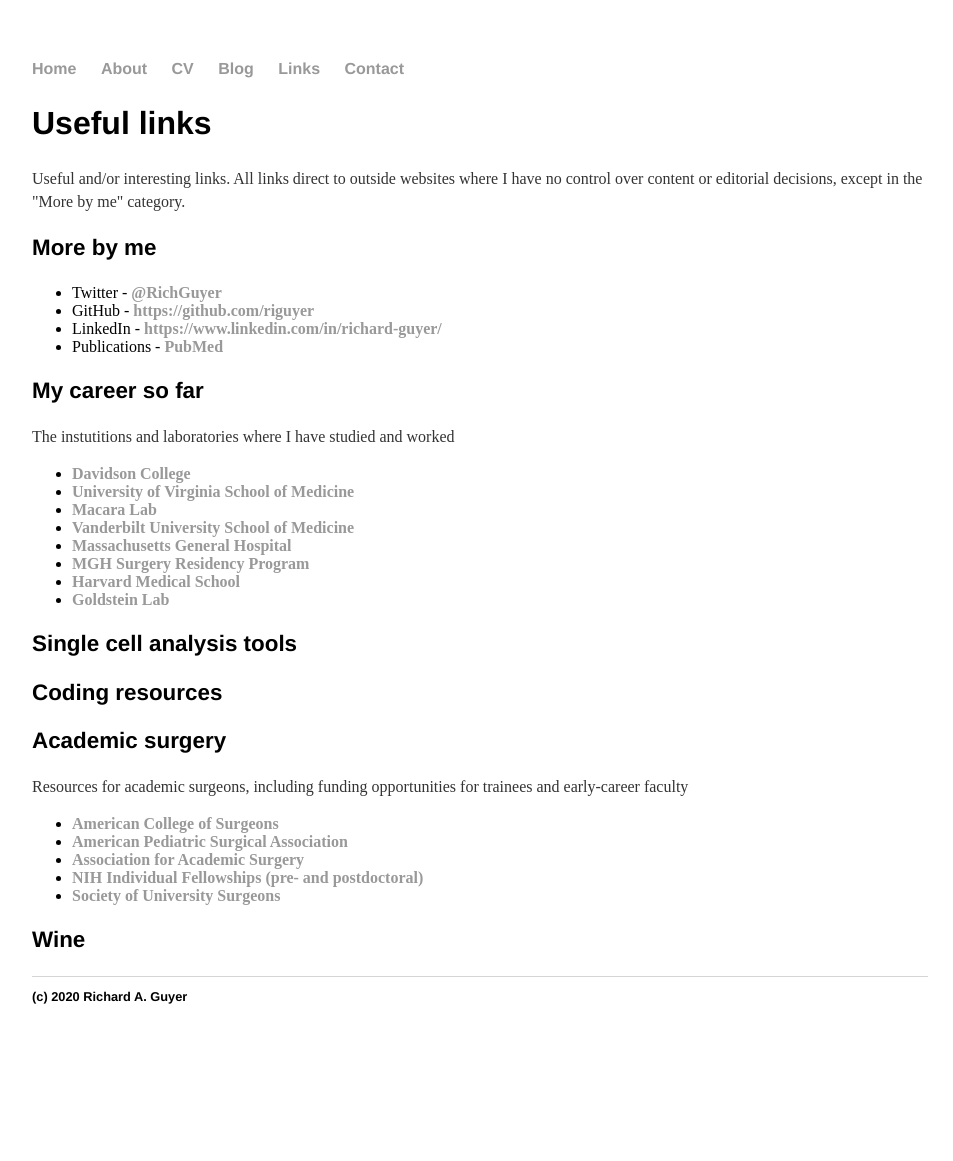
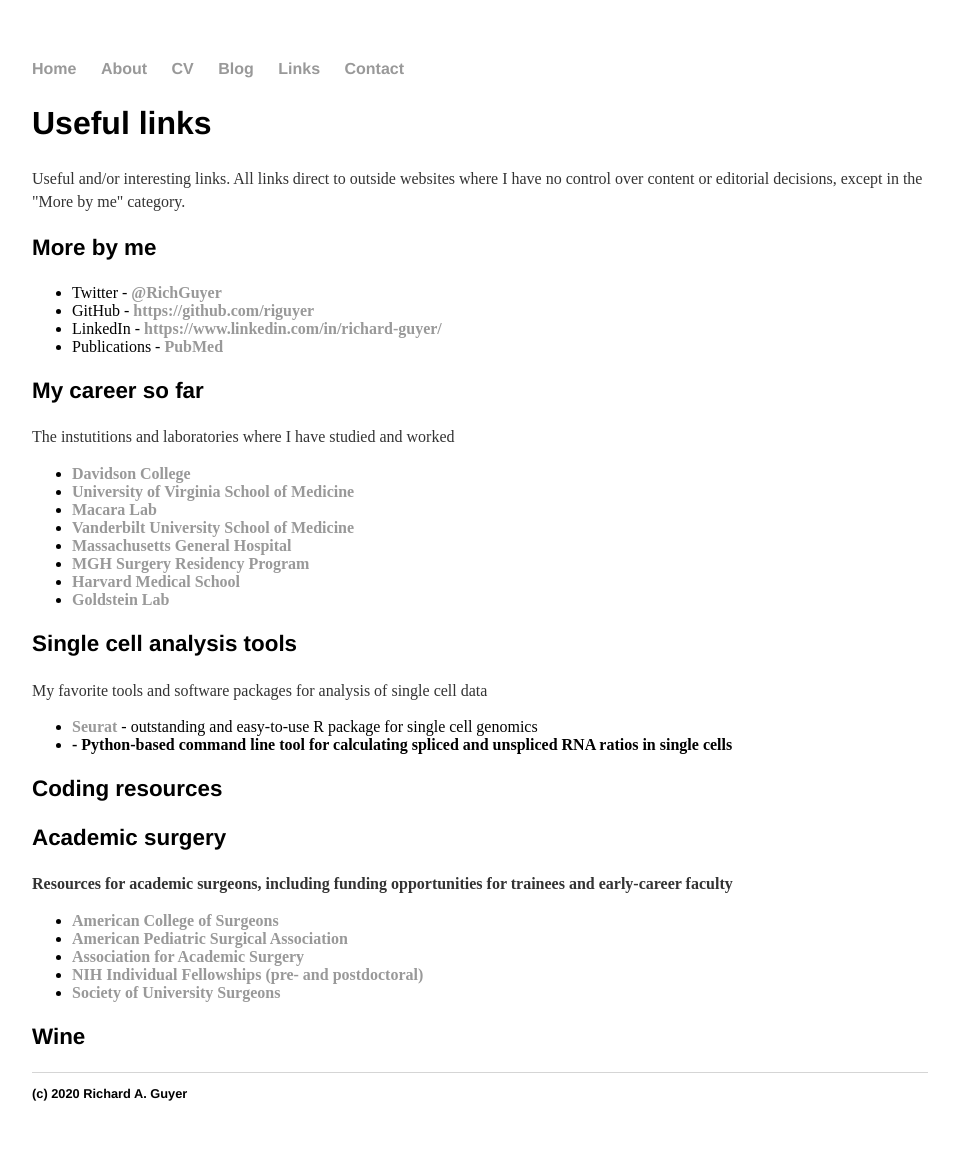
Before and after one commit to riguyer/riguyer.github.io, a Jekyll site: the page built from links.html, in a window 1280 px wide. Shown: the whole page, without its empty margins (160-1113 px from the left). Built offline with Jekyll 4.4.1, drawn with Linux system fonts in a browser that asks for light colours; before the commit the page ends 1064 px from its top, so only the background shows below that.

Commit message:
Update links.html

```diff
--- a/links.html
+++ b/links.html
@@ -31,6 +31,11 @@
 		</ul>
 
 		<h3>Single cell analysis tools</h3>
+		<p> My favorite tools and software packages for analysis of single cell data </p>
+		<ul>
+			<li> <a href=https://satijalab.org/seurat/><b>Seurat</b></a> - outstanding and easy-to-use R package for single cell genomics </li>
+			<li> <a href=https://velocyto.org/><b><Velocyto</b></a> - Python-based command line tool for calculating spliced and unspliced RNA ratios in single cells </li>
+		</ul>
 
 		<h3>Coding resources</h3>
 
```
